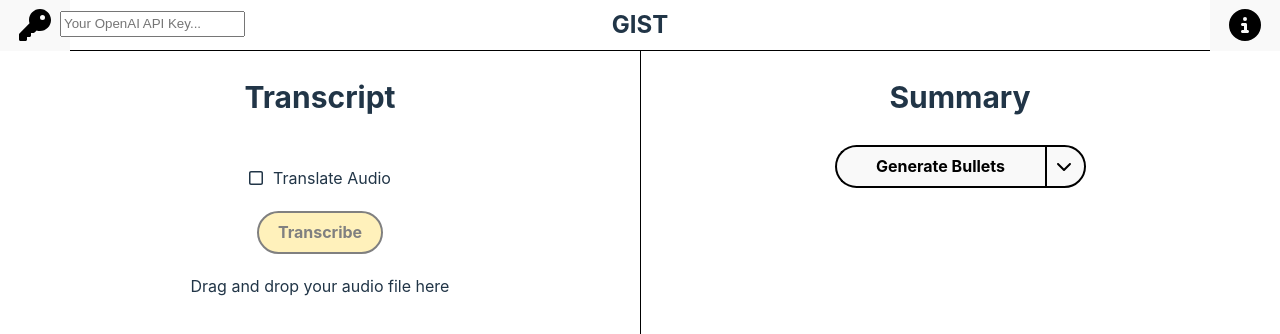
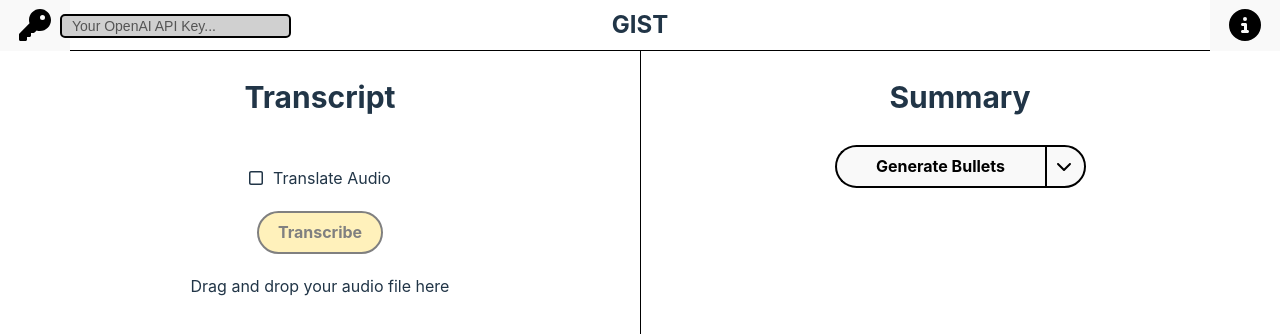
Before and after one commit to Carsonthemonkey/GIST, a React (Vite) app: page / in a window 1280 px wide. Both pictures are taken after a click on the button 35 px from the left and 25 px from the top of the page. Shown: the top 334 px of the page. Built offline with nearby package versions, Linux system fonts and the light colour scheme.

Commit message:
Styles API input box

```diff
--- a/src/styles/APIPopUp.css
+++ b/src/styles/APIPopUp.css
@@ -1,6 +1,6 @@
 #api-popup {
   position: absolute;
-  top: 10px;
+  top: 12.5px;
   left: 60px;
 }
 
--- a/src/styles/APIPopUp.scss
+++ b/src/styles/APIPopUp.scss
@@ -3,7 +3,7 @@
 #api-popup {
     // upper left corner
     position: absolute;
-    top: calc(vars.$toolbar-height / 5);
+    top: calc(vars.$toolbar-height / 4);
     left: 60px;
 }
 
--- a/src/styles/global.css
+++ b/src/styles/global.css
@@ -5,6 +5,27 @@ h2 {
 button {
   color: #000;
   background: none;
+}
+
+input {
+  box-sizing: border-box;
+  border: 2px solid #000;
+  border-radius: 5px;
+  padding: 10px;
+  font-size: 16px;
+  background-color: rgba(70, 70, 70, 0.25);
+  color: #000;
+}
+input::-moz-placeholder {
+  color: #555;
+  font-size: 14px;
+}
+input::placeholder {
+  color: #555;
+  font-size: 14px;
+}
+input:focus {
+  outline: none;
 }
 
 .icon {
--- a/src/styles/global.scss
+++ b/src/styles/global.scss
@@ -7,6 +7,25 @@ h2 {
 button {
     color: #000;
     background: none;
+}
+
+input {
+    box-sizing: border-box;
+    border: 2px solid #000;
+    border-radius: 5px;
+    padding: 10px;
+    font-size: 16px;
+    background-color: rgba(rgb(70, 70, 70), 0.25);
+    color: #000;
+
+    &::placeholder {
+        color: #555;
+        font-size: 14px;
+    }
+
+    &:focus {
+        outline: none;
+    }
 }
 
 .icon {
```
Also changed, not shown: 2 other files (tests, documents, lock files or other folders).
